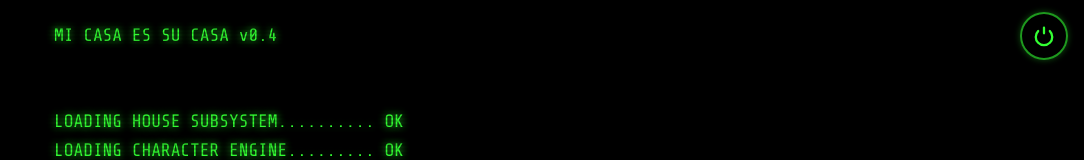
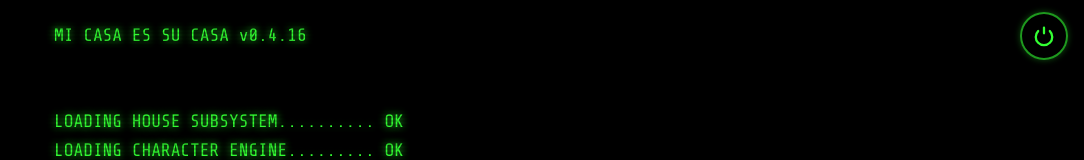
Before and after one commit to Randroids-Dojo/mi-casa-es-su-casa, a Next.js app: page / in a window 1280 px wide. Shown: the top 160 px of the page, without its empty margins (196-1280 px from the left). Built offline with nearby package versions, Linux system fonts and the light colour scheme.

Commit message:
Bump to v0.4.16

```diff
--- a/package.json
+++ b/package.json
@@ -1,6 +1,6 @@
 {
   "name": "mi-casa-es-su-casa",
-  "version": "0.4.0",
+  "version": "0.4.16",
   "private": true,
   "scripts": {
     "dev": "next dev",
--- a/src/components/BootScreen.tsx
+++ b/src/components/BootScreen.tsx
@@ -27,7 +27,7 @@ const SUFFIXES: { label: string; display: string; slug: string }[] = [
 // ─── Boot lines ───────────────────────────────────────────────────────────────
 
 const BOOT_LINES: string[] = [
-  'MI CASA ES SU CASA v0.4',
+  'MI CASA ES SU CASA v0.4.16',
   '',
   '',
   'LOADING HOUSE SUBSYSTEM.......... OK',
```
